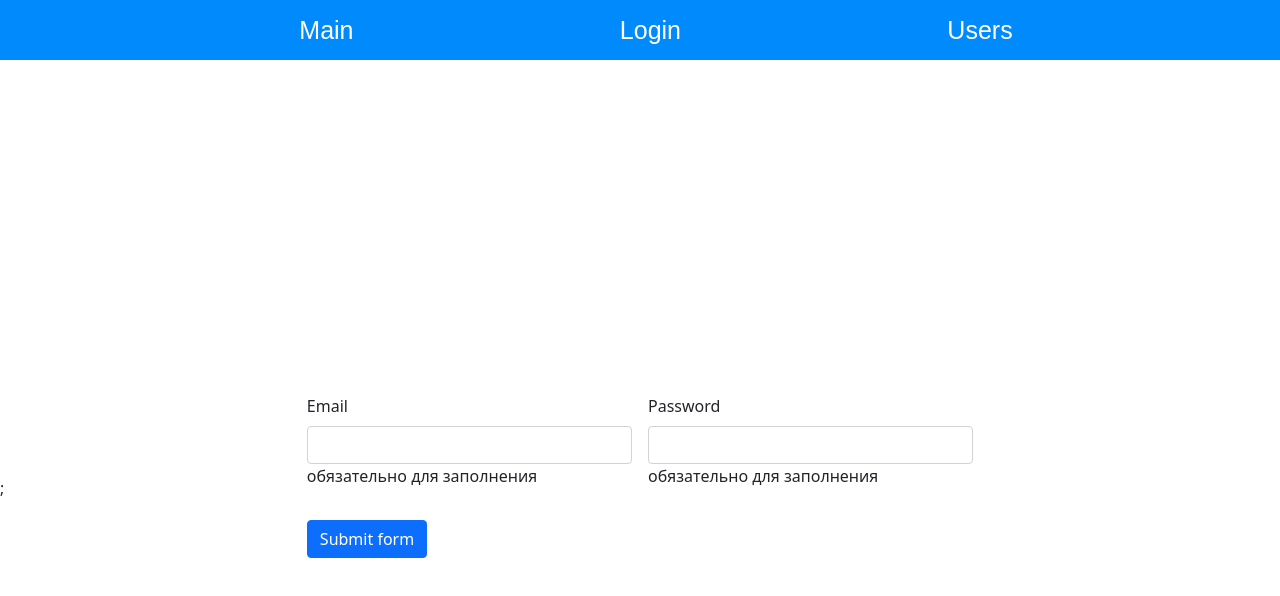
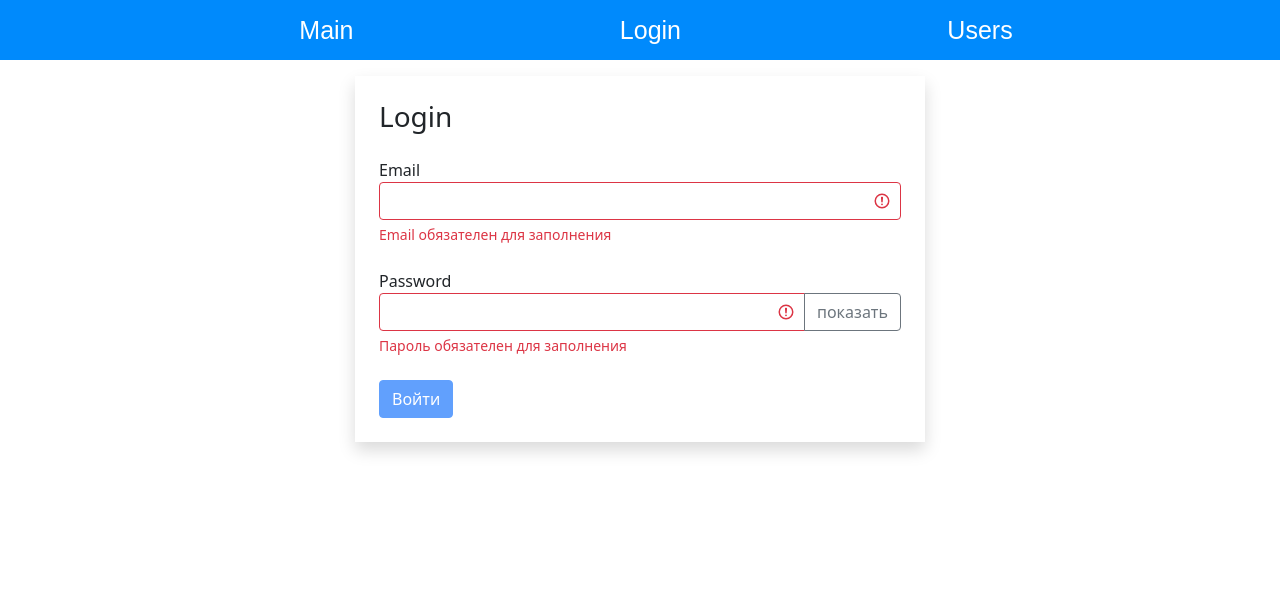
Before and after one commit to daydjis/fcomp, a React (Create React App) app: page /login in a window 1280 px wide. Shown: the top 596 px of the page. Built offline with nearby package versions, Linux system fonts and the light colour scheme.

Commit message:
add search

```diff
--- a/src/App.jsx
+++ b/src/App.jsx
@@ -8,13 +8,11 @@ import usersLayout from "./components/usersLayout";
 const App = () => {
     return <>
         <Navbar />
-        <div className="container">
-            <Switch>
-                <Route path="/login" component={Login} />
-                <Route path="/main" component={Main} />
-                <Route path="/users/:userId?" component={usersLayout} />
-            </Switch>
-        </div>;
+        <Switch>
+            <Route path="/login" component={Login} />
+            <Route path="/main" component={Main} />
+            <Route path="/users/:userId?" component={usersLayout} />
+        </Switch>
     </>;
 };
 
--- a/src/components/layouts/login.jsx
+++ b/src/components/layouts/login.jsx
@@ -11,8 +11,29 @@ const Login = () => {
     const [errors, setError] = useState({});
 
     const validatorConfig = {
-        email: { isRequired: { message: "обязательно для заполнения" } },
-        password: { isRequired: { message: "обязательно для заполнения" } }
+        email: {
+            isRequired: {
+                message: "Email обязателен для заполнения"
+            },
+            isEmail: {
+                message: "Email введён некоректно"
+            }
+        },
+        password: {
+            isRequired: {
+                message: "Пароль обязателен для заполнения"
+            },
+            isCapital: {
+                message: "Пароль должен содержать хотя бы одну заглавную букву"
+            },
+            isContainDigit: {
+                message: "Пароль должен содержать хотя бы одну цифру"
+            },
+            min: {
+                message: "Пароль должен состоять минмум из 8 символов",
+                value: 8
+            }
+        }
     };
 
     const validate = () => {
@@ -21,6 +42,7 @@ const Login = () => {
         setError(errors);
         return Object.keys(errors).length === 0;
     };
+    const isValid = Object.keys(errors).length === 0;
 
     const handleSubmit = (e) => {
         e.preventDefault();
@@ -34,10 +56,13 @@ const Login = () => {
             validate();
         },
         [data]);
-    console.log("errors", errors);
 
     return (
-        <form className="row g-3 needs-validation" onSubmit={handleSubmit}>
+        <div className="container mt-10">
+            <div className="row">
+                <div className="col-md-6 offset-md-3 shadow p-4">
+                    <h3 className="mb-4">Login</h3>
+                    <form onSubmit={handleSubmit}>
                         <TextFields
                             label="Email"
                             name="email"
@@ -54,9 +79,12 @@ const Login = () => {
                             error={errors.password}
                         />
                         <div className="col-12">
-                <button className="btn btn-primary" type="submit">Submit form</button>
+                            <button className="btn btn-primary" disabled={!isValid} type="submit">Войти</button>
                         </div>
                     </form>
+                </div>
+            </div>
+        </div>
     );
 };
 
--- a/src/components/textField.jsx
+++ b/src/components/textField.jsx
@@ -1,23 +1,42 @@
 
-import React from "react";
+import React, { useState } from "react";
 import PropTypes from "prop-types";
 
 const TextField = ({ label, type, name, value, onChange, error }) => {
+    const [showPassword, setShowPassword] = useState(false);
+    const getInputClasses = () => {
+        return "form-control " + (error ? "is-invalid" : "");
+    };
+    const toogleShowPassword = () => {
+        setShowPassword((prevState) => !prevState);
+    };
+
     return (
-        <div className="col-md-6">
-            <label className="form-label" htmlFor={name}>
+        <div className="mb-4">
+            <label htmlFor={name}>
                 {label}
             </label>
-            <input className="form-control"
-                type={type}
-                id={name}
-                name={name}
-                value={value}
-                onChange={onChange}
-
-            />
-            {error && <p>{error}</p>}
-        </div>);
+            <div className="input-group mb-3 has-validation">
+                <input
+                    type={showPassword ? "text" : type}
+                    id={name}
+                    name={name}
+                    value={value}
+                    onChange={onChange}
+                    className={getInputClasses()}
+                />
+                {type === "password" && (
+                    <button
+                        className="btn btn-outline-secondary"
+                        onClick={toogleShowPassword}
+                        type="button">
+                        {!showPassword ? "показать" : "скрыть"}
+                    </button>
+                )}
+                {error && <div className="invalid-feedback">{error}</div>}
+            </div>
+        </div>
+    );
 };
 
 TextField.defaultprops = {
--- a/src/components/userProfile.jsx
+++ b/src/components/userProfile.jsx
@@ -14,15 +14,22 @@ const UserProfile = ({ userId }) => {
 
     useEffect(() => { api.users.getById(userId).then((data) => setUser(data)); }, []);
     if (user) {
-        return (<div>
+        return (
+            <div className="d-flex justify-content-center">
+                <div>
                     <h1>{user.name}</h1>
                     <h2>Профессия:{user.profession.name}</h2>
                     <QualitiesList qualities={user.qualities} />
                     <h6>completedMeetings:{user.completedMeetings}</h6>
                     <h2>Rate:{user.rate}</h2>
                     <button onClick={() => handleToUsersPage()}>Все пользователи</button>
-        </div >);
-    } return "Загрузка...";
+                </div>
+            </div>);
+    } return <div className="d-flex justify-content-center">
+        <div className="spinner-border" role="status">
+            <span className="visually-hidden">Loading...</span>
+        </div>
+    </div>;
 };
 
 UserProfile.propTypes = {
--- a/src/components/usersLayout.jsx
+++ b/src/components/usersLayout.jsx
@@ -6,7 +6,7 @@ import Users from "./layouts/users";
 const usersLayout = () => {
     const { userId } = useParams();
 
-    return <>{userId ? <UserProfile userId={userId} /> : <Users />}</>;
+    return <div className="container_users">{userId ? <UserProfile userId={userId} /> : <Users />}</div>;
 };
 
 export default usersLayout;
--- a/src/components/usersList.jsx
+++ b/src/components/usersList.jsx
@@ -50,6 +50,16 @@ const UsersList = () => {
         setSortBy(item);
     };
 
+    const [search, setSearch] = useState("");
+
+    const handleSearch = (e) => {
+        setSearch(e.target.value);
+    };
+
+    const clickSearch = () => {
+        console.log(search);
+    };
+
     if (users) {
         const filteredUsers = selectedProf
             ? users.filter((user) => {
@@ -75,8 +85,8 @@ const UsersList = () => {
         const clearFilter = () => {
             setSelectedProf();
         };
-
-        return (<>
+        return (
+            <>
                 <div className="d-flex">
                     {professions && (
                         <div className="d-flex flex-column flex-shrink-0 p-3">
@@ -95,7 +105,23 @@ const UsersList = () => {
                     )}
                     <div className="d-flex flex-column">
                         <SearchStatus length={count} />
-                    {count > 0 && (
+                        <>
+                            <div className="input-group mb-3">
+                                <input
+                                    type="text"
+                                    className="form-control"
+                                    placeholder="Recipient's username"
+                                    aria-label="Recipient's username"
+                                    aria-describedby="button-addon2"
+                                    value={search}
+                                    onChange={handleSearch}
+                                />
+                                <button className="btn btn-outline-secondary" onClick={clickSearch} type="submit" id="button-addon2">Найти</button>
+                            </div>
+                        </>
+                        {
+                            count > 0 && (!search)
+                                ? (
                                     <UserTable
                                         users={usersCrop}
                                         selectedSort={sortBy}
@@ -103,7 +129,15 @@ const UsersList = () => {
                                         onDelete={handleDelete}
                                         onToggleBookMark={handleToggleBookMark}
                                     />
-                    )}
+                                )
+                                : <h1>
+                                    {
+                                        users.forEach((user) => {
+                                            if (user.name.includes(search)) { return user.name; }
+                                        })
+                                    }
+                                </h1>
+                        }
                         <div className="d-flex justify-content-center">
                             <Pagination
                                 itemsCount={count}
@@ -112,12 +146,16 @@ const UsersList = () => {
                                 onPageChange={handlePageChange}
                             />
                         </div>
-                </div>
-            </div>
+                    </div >
+                </div >
             </>
         );
     }
-    return <h1>Загрузка</h1>;
+    return <div className="d-flex justify-content-center">
+        <div className="spinner-border" role="status">
+            <span className="visually-hidden">Loading...</span>
+        </div>
+    </div>;
 };
 
 export default UsersList;
--- a/src/components/usersTable.jsx
+++ b/src/components/usersTable.jsx
@@ -53,7 +53,7 @@ const UserTable = ({
             selectedSort={selectedSort}
             columns={columns}
             data={users}
-        ></Table>
+        />
     );
 };
 
--- a/src/styles/index.css
+++ b/src/styles/index.css
@@ -34,10 +34,9 @@
     color: rgb(2, 2, 2);
 }
 
-.container {
+.container_users {
   height: 10em;
-  padding-top: 400px;
   display: flex;
-  align-items: center;
-  justify-content: center
+  margin-top: 150px;
+  justify-content: center;
 }
--- a/src/utils/validator.jsx
+++ b/src/utils/validator.jsx
@@ -1,19 +1,45 @@
 export function validator(data, config) {
     const errors = {};
     function validate(validateMethod, data, config) {
+        let statusValidate;
         switch (validateMethod) {
             case "isRequired":
-                if (data.trim() === "") return config.message;
+                statusValidate = data.trim() === "";
                 break;
-
+            case "isEmail": {
+                const emailRegExp = /^\S+@\S+\.\S+$/g;
+                statusValidate = !emailRegExp.test(data);
+                break;
+            }
+            case "isCapital": {
+                const capitalRegExp = /[A-Z]+/g;
+                statusValidate = !capitalRegExp.test(data);
+                break;
+            }
+            case "isContainDigit": {
+                const digitRegExp = /\d+/g;
+                statusValidate = !digitRegExp.test(data);
+                break;
+            }
+            case "min": {
+                statusValidate = data.lenght < config.value;
+                break;
+            }
             default:
                 break;
         }
+        if (statusValidate) return config.message;
     }
     for (const fieldName in data) {
         for (const validateMethod in config[fieldName]) {
-            const error = validate(validateMethod, data[fieldName], config[fieldName][validateMethod]);
-            if (error) { errors[fieldName] = error; }
+            const error = validate(
+                validateMethod,
+                data[fieldName],
+                config[fieldName][validateMethod]);
+
+            if (error && !errors[fieldName]) {
+                errors[fieldName] = error;
+            }
         }
     }
     return errors;
```
Also changed, not shown: public/index.html (+1 -10 lines). Lines whose indentation alone changed are shown as unchanged.
